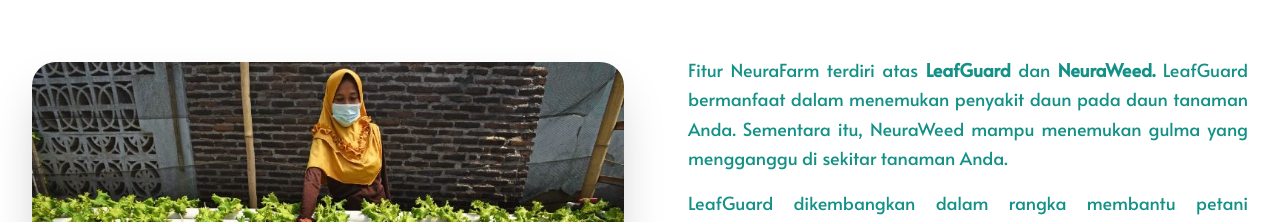
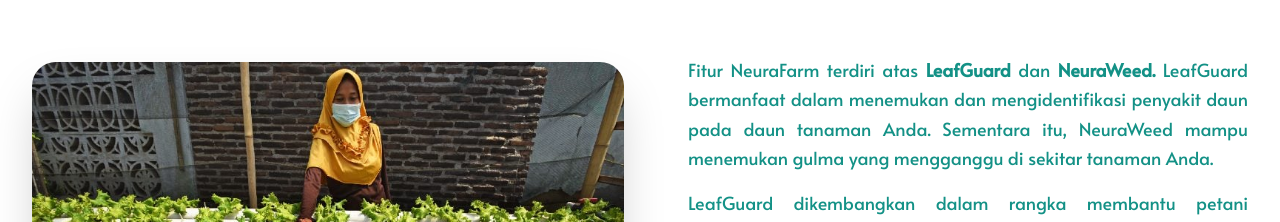
Before and after one commit to AnthonyS051105/DeteksiPenyakitGulma, a Next.js app: page /fitur in a window 1280 px wide. Shown: the part 201-423 px from the top of the page. Built offline with nearby package versions, Linux system fonts and the light colour scheme; no server answers; a web font is replaced by a local one.

Commit message:
Add text in page fitur,js

```diff
--- a/src/app/fitur/fitur.js
+++ b/src/app/fitur/fitur.js
@@ -53,9 +53,9 @@
                 <p className="mb-4">
                   Fitur NeuraFarm terdiri atas <strong>LeafGuard</strong> dan{" "}
                   <strong>NeuraWeed.</strong> LeafGuard bermanfaat dalam
-                  menemukan penyakit daun pada daun tanaman Anda. Sementara itu,
-                  NeuraWeed mampu menemukan gulma yang mengganggu di sekitar
-                  tanaman Anda.
+                  menemukan dan mengidentifikasi penyakit daun pada daun tanaman
+                  Anda. Sementara itu, NeuraWeed mampu menemukan gulma yang
+                  mengganggu di sekitar tanaman Anda.
                 </p>
                 <p className="mb-4">
                   LeafGuard dikembangkan dalam rangka membantu petani mencegah
```
